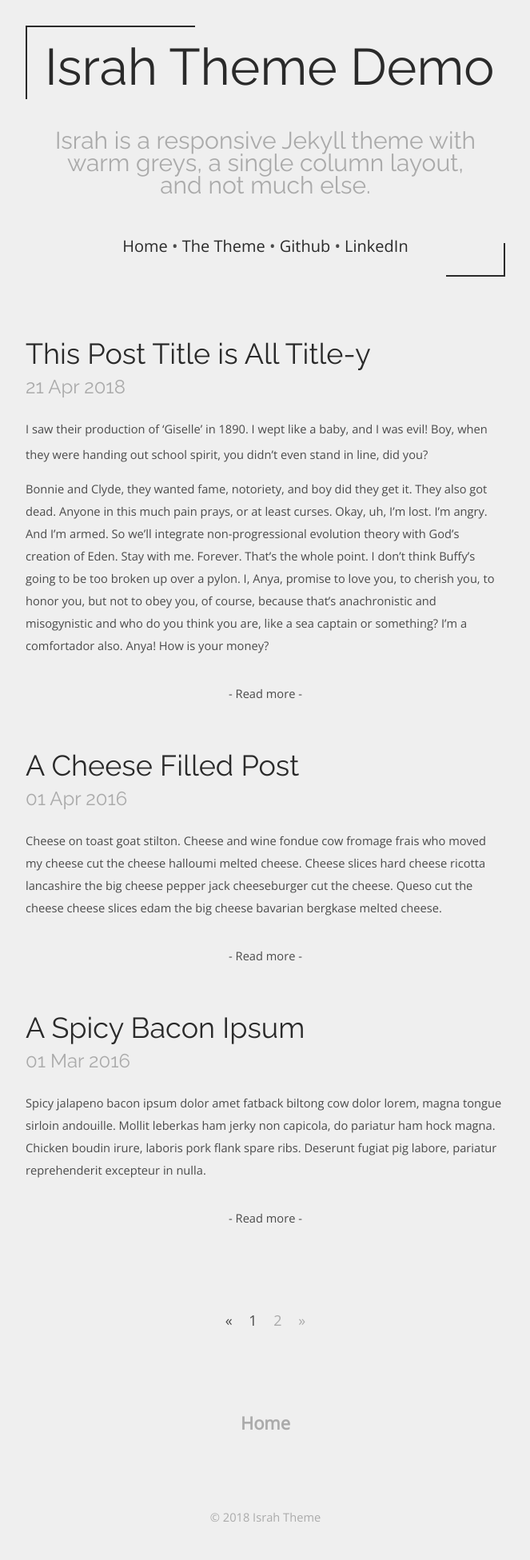
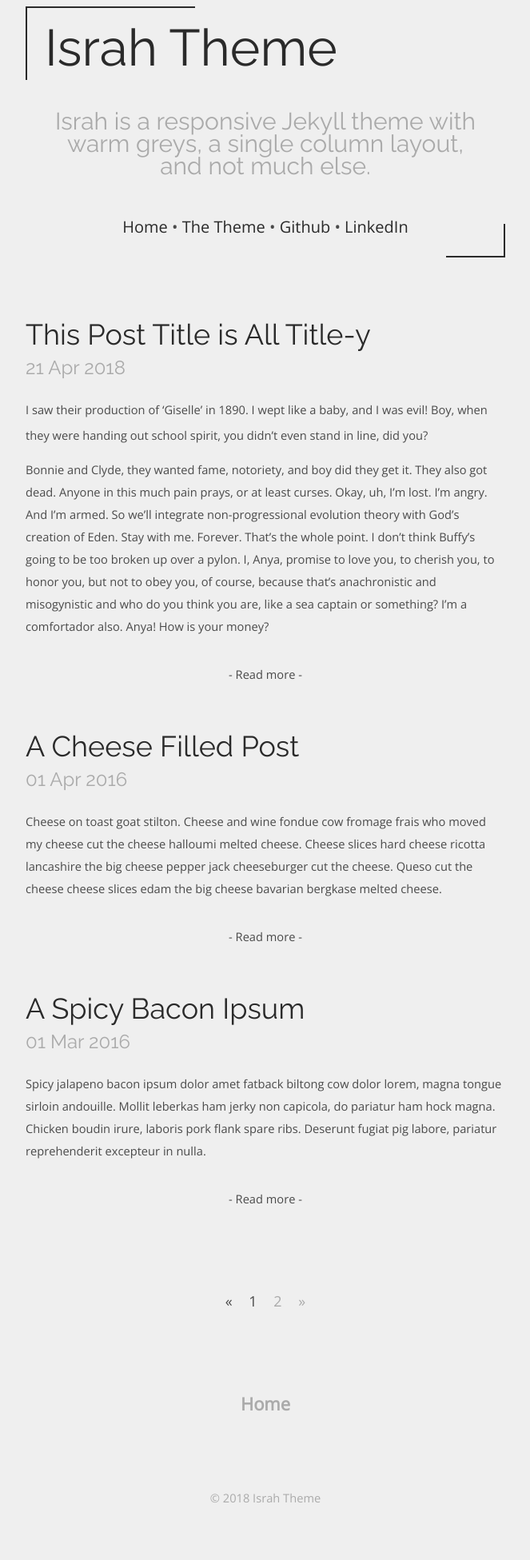
Before and after one commit to ezrasavard/israh-jekyll-theme, a Jekyll site: the page built from index.html, in a window 1280 px wide. Shown: the whole page at 80% size, without its empty margins (308-971 px from the left). Built offline with Jekyll 4.4.1, drawn with Linux system fonts in a browser that asks for light colours; some web fonts are replaced; the list of posts is cut into pages by our own code; after the commit the page ends 1927 px from its top, so only the background shows below that.

Commit message:
prune topbar css

```diff
--- a/_config.yml
+++ b/_config.yml
@@ -1,6 +1,6 @@
 title: Israh Theme
 email: git@ezrasavard.com
-greeting: Israh Theme Demo
+greeting: Israh Theme
 description: > # this means to ignore newlines until another tag
     Israh is a responsive Jekyll theme with warm greys, a single column layout, and not much else.
 favicon: favicon.png
--- a/_includes/topbar.html
+++ b/_includes/topbar.html
@@ -1,16 +1,10 @@
-<div class="topbar", "group">
-    <div class=title-box>
-        <a class=title href="{{ site.baseurl }}/">{{ site.greeting }}</a>
-    </div>
-    <div class=top-left-graphics-box></div>
-    {% if page.show-subtitle == true %}
-        <div class=subtitle-box>
-            {{ site.description }}
-        </div>
-    {% endif %}
-
-    <nav>
-        <span>
+<div class=topbar>
+    <div class=topbar-contents>
+        <div class=title-box><a class=title href="{{ site.baseurl }}/">{{ site.greeting }}</a></div>
+        {% if page.show-subtitle == true %}
+            <div class=subtitle-box>{{ site.description }}</div>
+        {% endif %}
+        <nav>
             {% for x in site.navlinks %}
                 {% if forloop.first == false %}
                     <span>&bull;</span>
@@ -21,7 +15,8 @@
                     <a class=navlink href="{{ x.url }}">{{ x.text }}</a>
                 {% endif %}
             {% endfor %}
-        </span>
-    </nav>
+        </nav>
+    </div>
+    <div class=top-left-graphics-box></div>
     <div class=bottom-right-graphics-box></div>
 </div>
--- a/_sass/content.scss
+++ b/_sass/content.scss
@@ -13,6 +13,9 @@ body {
 main {
   width: $column-width;
   margin: 10px auto;
+
+  padding-left: $column-padding;
+  padding-right: $column-padding;
   @media (max-width: $column-width-trigger) {
     width: auto;
     padding-left: $column-padding;
--- a/_sass/topbar.scss
+++ b/_sass/topbar.scss
@@ -1,7 +1,15 @@
 .topbar {
-    margin: 0px auto 20px;
     max-width: $column_width;
     position: relative;
+    margin-top: 0px;
+    margin-bottom: 80px;
+    margin-left: auto;
+    margin-right: auto;
+    @media (max-width: $column-width-trigger) {
+      width: auto;
+      padding-left: $column-padding;
+      padding-right: $column-padding;
+    }
     .top-left-graphics-box {
       width: 35%;
       height: 90px;
@@ -28,22 +36,15 @@
         right: $column-padding;
       }
     }
+    .topbar-contents {
+      padding-top: 24px;
+      padding-left: 24px;
+      padding-right: 24px;
+      padding-bottom: 24px;
+    }
     .title-box {
       position: relative;
       z-index: 2;
-      width: $column-width;
-      margin-top: 32px;
-      margin-bottom: 0px;
-      margin-left: auto;
-      margin-right: auto;
-      padding-top: 24px;
-      padding-left: 24px;
-      padding-right: 24px;
-      @media (max-width: $column-width-trigger) {
-        width: auto;
-        padding-left: $column-padding + 24px;
-        padding-right: $column-padding + 24px;
-      }
     }
     .title {
       &:hover,
@@ -59,29 +60,26 @@
       transition-duration: .5s;
       max-height: 500px;
       overflow: hidden;
-      @media (max-width: $column-width-trigger) {max-height: 0;}
+      padding-left: 12px;
+      padding-right: 12px;
+      @media (max-width: $column-width-trigger) {
+        max-height: 0;
+        margin-top: 0;
+        margin-bottom: 0;
+      }
       color: $light-color;
       font-family: $page-subtitle-font;
       font-size: 30px;
       margin-top: 48px;
+      margin-bottom: 48px;
       text-align: center;
-      margin-left: 30px;
-      margin-right: 30px;
     }
     nav {
       position: relative;
       z-index: 2;
-      padding-top: 24px;
-      padding-bottom: 24px;
-      margin-top: 24px;
-      margin-bottom: 80px;
+      margin-top: 48px;
       font-size: 20px;
       text-align: center;
-      @media (max-width: $column-width-trigger) {
-        max-width: 100%;
-        padding-left: $column-padding + 20px;
-        padding-right: $column-padding + 20px;
-      }
     }
     .navlink {
       color: $dark-color;
```
